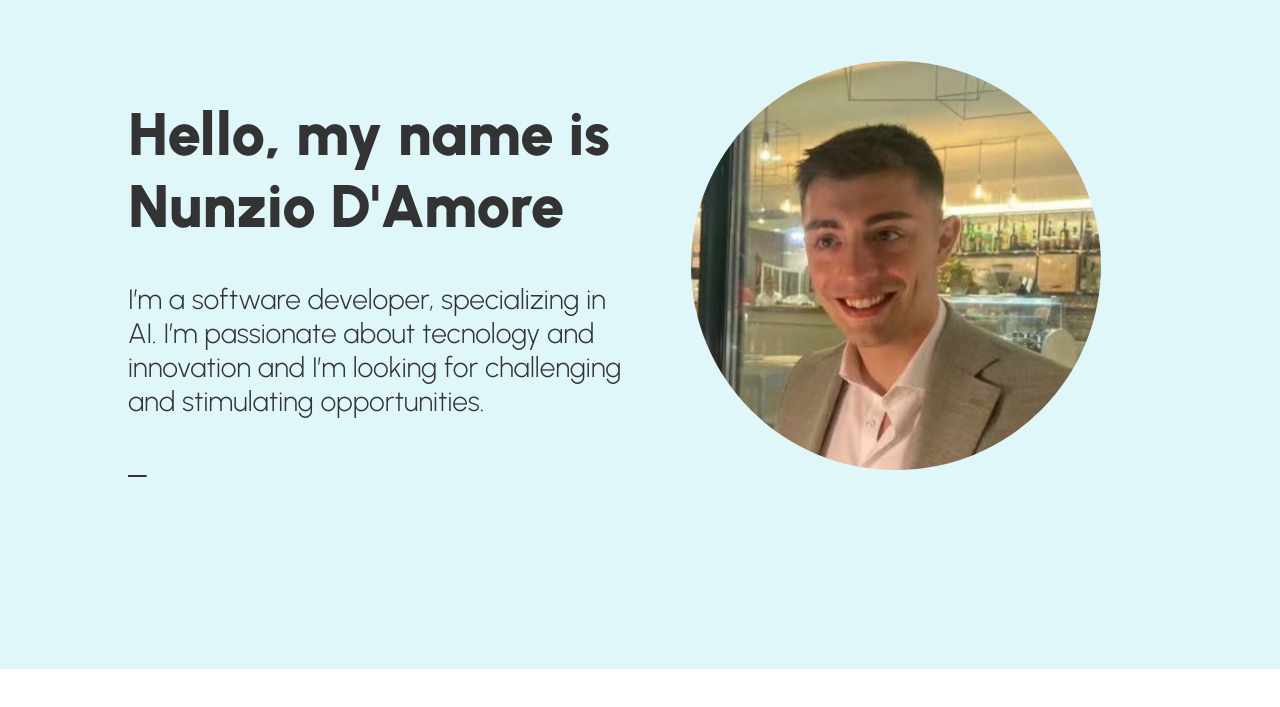
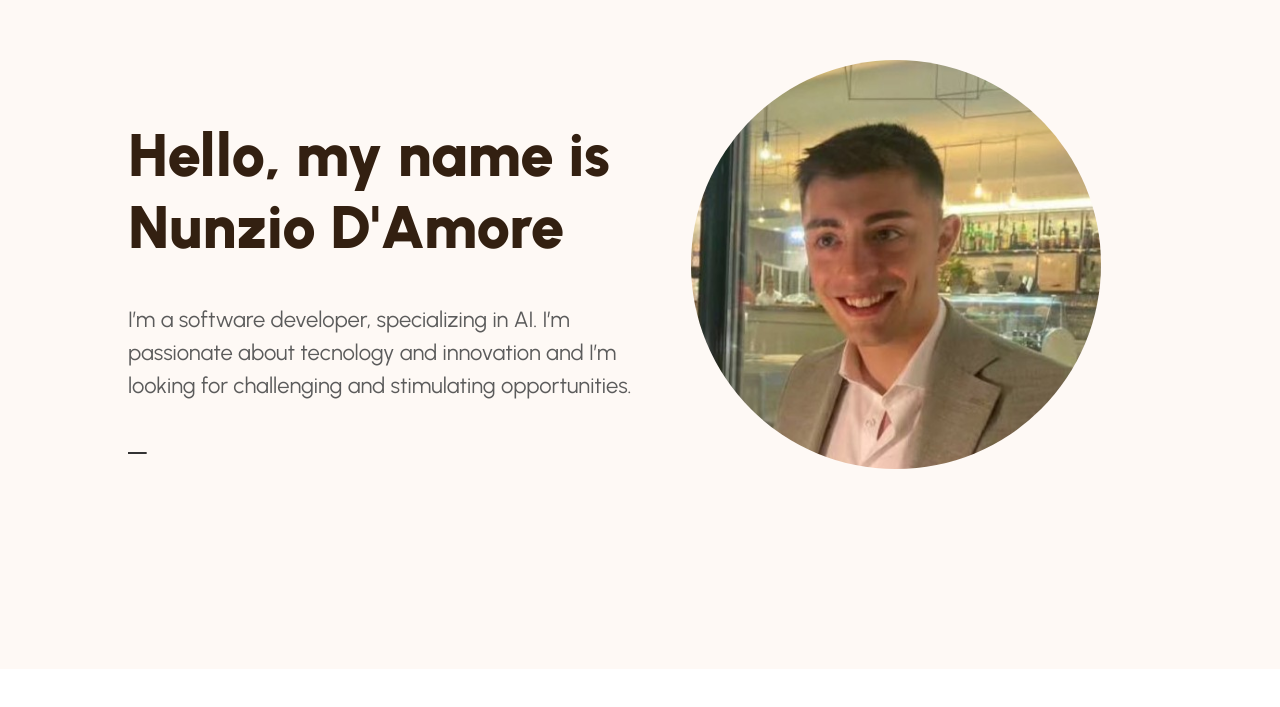
Before and after one commit to NunzioDA/Portfolio, a plain HTML site: page index.html in a window 1280 px wide. Shown: the part 131-838 px from the top of the page. Drawn offline with Linux system fonts and the light colour scheme.

Commit message:
Improved text spacing and colors

```diff
--- a/style.css
+++ b/style.css
@@ -2,9 +2,10 @@ body {
     margin: 0;
     font-family: 'Urbanist', sans-serif;
 	font-optical-sizing: auto;
-	font-weight: 300;
-	font-size:28px;
-    color: #333;
+	font-weight: 400;
+	font-size:22px;
+	color:#5b5b5b;
+	line-height: 1.5;
 }
 
 h1,
@@ -14,6 +15,8 @@ h3{
 	font-optical-sizing: auto;
 	font-weight: 900;
 	font-size:60px;
+	color:#332011;
+	line-height: 1.2;
 }
 
 
@@ -33,7 +36,7 @@ h3{
 }
 
 .section#intro {
-    background-color: #e0f7fa;
+    background-color: #fef9f5;
 }
 
 #intro .intro-content {
```
